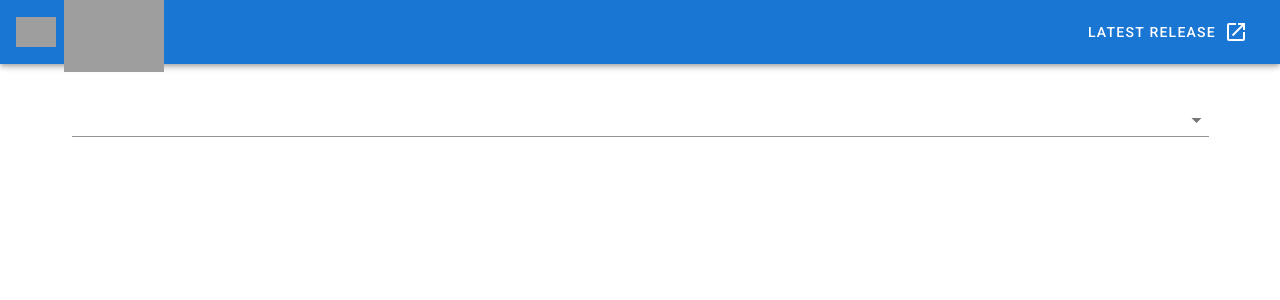
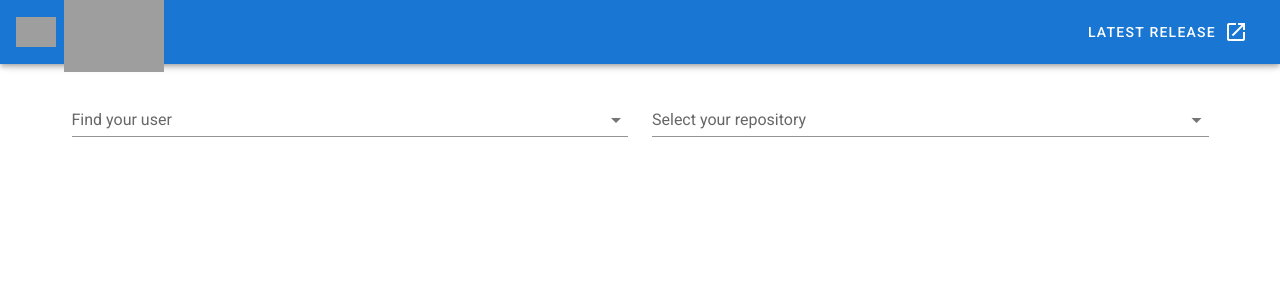
Before and after one commit to felipesoaresfl/github_vuewer, a Vue app: page / in a window 1280 px wide. Shown: the top 300 px of the page. Built offline with nearby package versions, Linux system fonts and the light colour scheme; grey boxes are pictures that could not be loaded.

Commit message:
add select repo

```diff
--- a/src/api/api.js
+++ b/src/api/api.js
@@ -1,6 +1,12 @@
 export const api = {
   async search_users(searchstring){
-    const result = await fetch(`https://api.github.com/search/users?q=${searchstring}`)
+		const url = `https://api.github.com/search/users?q=${searchstring}`
+    const result = await fetch(url)
 		return await result.json()
-  }
+  },
+	async list_repos(username){
+		const url = `https://api.github.com/users/${username}/repos`
+		const result = await fetch(url)
+    return await result.json()
+	}
 }
--- a/src/components/GithubRepos.vue
+++ b/src/components/GithubRepos.vue
@@ -1,12 +1,28 @@
 <template>
   <v-container>
+    <v-row class="text-center">
+      <v-col cols="6">
         <v-autocomplete
           v-model="user"
+          label="Find your user"
           :items="userlist"
           :loading="userloading"
           :search-input.sync="usersearch"
           item-text="login"
         />
+      </v-col>
+      <v-col cols="6">
+        <v-select
+          v-model="repo"
+          :items="repolist"
+          :loading="repoloading"
+          item-text="name"
+          label="Select your repository"
+          return-object
+          single-line
+        />
+      </v-col>
+    </v-row>
   </v-container>
 </template>
 
@@ -16,22 +32,37 @@
 
   export default {
     data: () => ({
+      repo: null,
       user: null,
       usersearch: null,
+      repolist: [],
       userlist: [],
+      repoloading: false,
       userloading: false,
     }),
     methods: {
-      procuraUsuariosGithub: debouncerDecorator( async function () {
+      searchUsersGithub: debouncerDecorator( async function () {
         this.userloading = true
         const data = await api.search_users(this.usersearch)
         this.userlist = data.items
         this.userloading = false
       }, 500),
+      async listReposGithub () {
+        this.repoloading = true
+        const data = await api.list_repos(this.user)
+        this.repolist = data
+        this.repoloading = false
+      }
     },
     watch: {
       usersearch() {
-        this.procuraUsuariosGithub()
+        this.searchUsersGithub()
+      },
+      user() {
+        this.listReposGithub()
+      },
+      repo() {
+        console.log(this.repo)
       }
     },
   }
--- a/src/components/GithubVuewer.vue
+++ b/src/components/GithubVuewer.vue
@@ -1,10 +1,6 @@
 <template>
     <v-container>
-      <v-row class="text-center">
-        <v-col cols="12">
-          <GithubRepos/>
-        </v-col>
-      </v-row>
+      <GithubRepos/>
     </v-container>
 </template>
 
```
Lines whose indentation alone changed are shown as unchanged.
